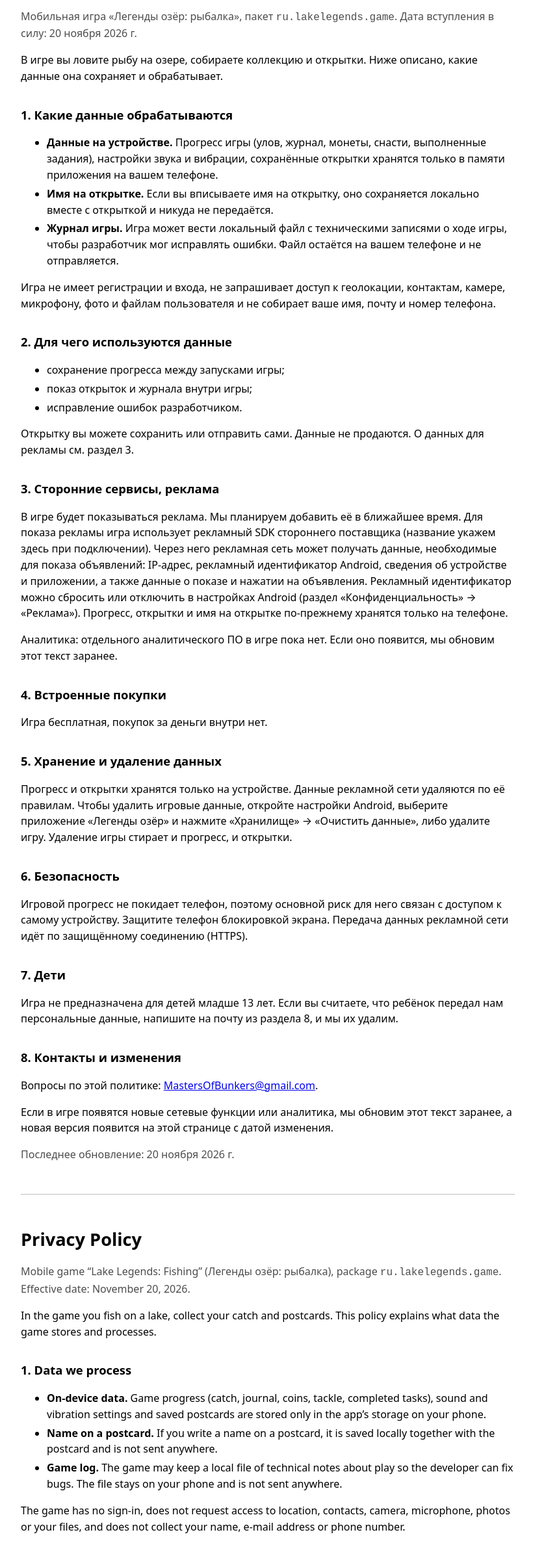
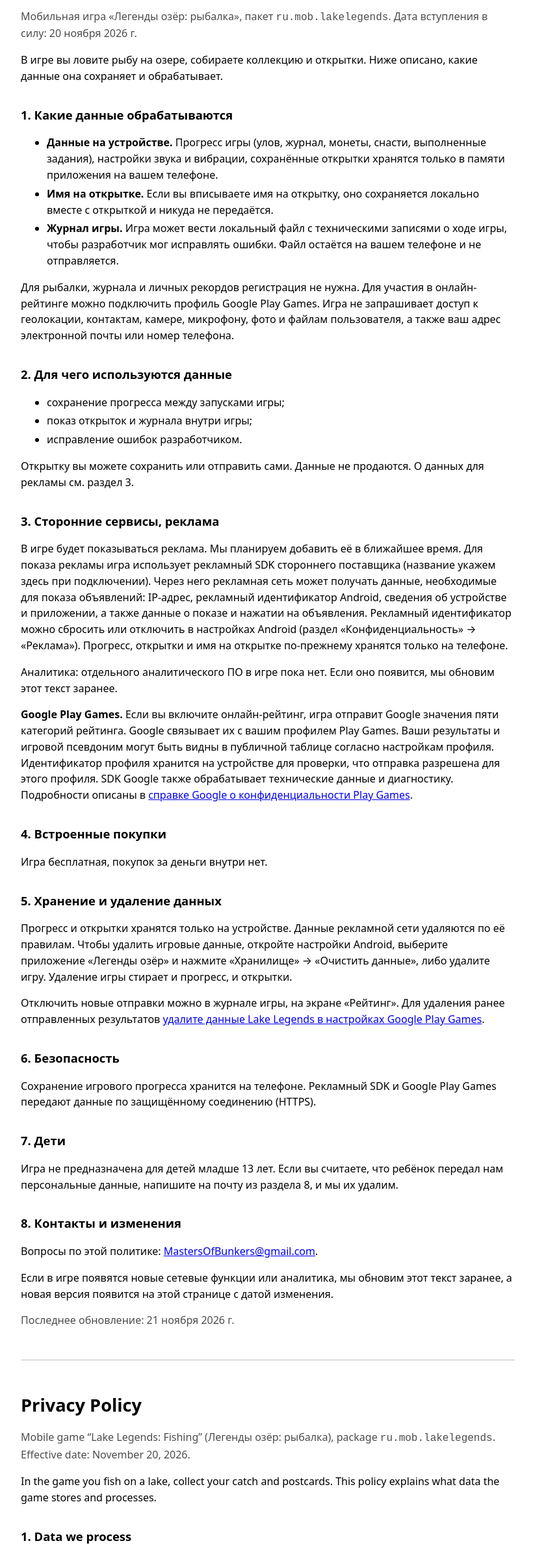
Before and after one commit to shcorpion/shcorpion.github.io, a plain HTML site: page fishing-policy.html in a window 1280 px wide. Shown: the part 117-2508 px from the top of the page at 65% size, without its empty margins (228-1048 px from the left). Drawn offline with Linux system fonts and the light colour scheme.

Commit message:
Update fishing-policy.html

```diff
--- a/fishing-policy.html
+++ b/fishing-policy.html
@@ -21,7 +21,7 @@
 
 <section id="ru" lang="ru">
 <h1>Политика конфиденциальности</h1>
-<p class="muted">Мобильная игра «Легенды озёр: рыбалка», пакет <code>ru.lakelegends.game</code>. Дата вступления в силу: 20 ноября 2026 г.</p>
+<p class="muted">Мобильная игра «Легенды озёр: рыбалка», пакет <code>ru.mob.lakelegends</code>. Дата вступления в силу: 20 ноября 2026 г.</p>
 
 <p>В игре вы ловите рыбу на озере, собираете коллекцию и открытки. Ниже описано, какие данные она сохраняет и обрабатывает.</p>
 
@@ -31,7 +31,7 @@
   <li><strong>Имя на открытке.</strong> Если вы вписываете имя на открытку, оно сохраняется локально вместе с открыткой и никуда не передаётся.</li>
   <li><strong>Журнал игры.</strong> Игра может вести локальный файл с техническими записями о ходе игры, чтобы разработчик мог исправлять ошибки. Файл остаётся на вашем телефоне и не отправляется.</li>
 </ul>
-<p>Игра не имеет регистрации и входа, не запрашивает доступ к геолокации, контактам, камере, микрофону, фото и файлам пользователя и не собирает ваше имя, почту и номер телефона.</p>
+<p>Для рыбалки, журнала и личных рекордов регистрация не нужна. Для участия в онлайн-рейтинге можно подключить профиль Google Play Games. Игра не запрашивает доступ к геолокации, контактам, камере, микрофону, фото и файлам пользователя, а также ваш адрес электронной почты или номер телефона.</p>
 
 <h2>2. Для чего используются данные</h2>
 <ul>
@@ -44,15 +44,17 @@
 <h2>3. Сторонние сервисы, реклама</h2>
 <p>В игре будет показываться реклама. Мы планируем добавить её в ближайшее время. Для показа рекламы игра использует рекламный SDK стороннего поставщика (название укажем здесь при подключении). Через него рекламная сеть может получать данные, необходимые для показа объявлений: IP-адрес, рекламный идентификатор Android, сведения об устройстве и приложении, а также данные о показе и нажатии на объявления. Рекламный идентификатор можно сбросить или отключить в настройках Android (раздел «Конфиденциальность» → «Реклама»). Прогресс, открытки и имя на открытке по-прежнему хранятся только на телефоне.</p>
 <p>Аналитика: отдельного аналитического ПО в игре пока нет. Если оно появится, мы обновим этот текст заранее.</p>
+<p><strong>Google Play Games.</strong> Если вы включите онлайн-рейтинг, игра отправит Google значения пяти категорий рейтинга. Google связывает их с вашим профилем Play Games. Ваши результаты и игровой псевдоним могут быть видны в публичной таблице согласно настройкам профиля. Идентификатор профиля хранится на устройстве для проверки, что отправка разрешена для этого профиля. SDK Google также обрабатывает технические данные и диагностику. Подробности описаны в <a href="https://support.google.com/googleplay/answer/3129346?hl=ru">справке Google о конфиденциальности Play Games</a>.</p>
 
 <h2>4. Встроенные покупки</h2>
 <p>Игра бесплатная, покупок за деньги внутри нет.</p>
 
 <h2>5. Хранение и удаление данных</h2>
 <p>Прогресс и открытки хранятся только на устройстве. Данные рекламной сети удаляются по её правилам. Чтобы удалить игровые данные, откройте настройки Android, выберите приложение «Легенды озёр» и нажмите «Хранилище» → «Очистить данные», либо удалите игру. Удаление игры стирает и прогресс, и открытки.</p>
+<p>Отключить новые отправки можно в журнале игры, на экране «Рейтинг». Для удаления ранее отправленных результатов <a href="https://support.google.com/googleplay/answer/9130646?hl=ru">удалите данные Lake Legends в настройках Google Play Games</a>.</p>
 
 <h2>6. Безопасность</h2>
-<p>Игровой прогресс не покидает телефон, поэтому основной риск для него связан с доступом к самому устройству. Защитите телефон блокировкой экрана. Передача данных рекламной сети идёт по защищённому соединению (HTTPS).</p>
+<p>Сохранение игрового прогресса хранится на телефоне. Рекламный SDK и Google Play Games передают данные по защищённому соединению (HTTPS).</p>
 
 <h2>7. Дети</h2>
 <p>Игра не предназначена для детей младше 13 лет. Если вы считаете, что ребёнок передал нам персональные данные, напишите на почту из раздела 8, и мы их удалим.</p>
@@ -60,14 +62,14 @@
 <h2>8. Контакты и изменения</h2>
 <p>Вопросы по этой политике: <a href="mailto:MastersOfBunkers@gmail.com">MastersOfBunkers@gmail.com</a>.</p>
 <p>Если в игре появятся новые сетевые функции или аналитика, мы обновим этот текст заранее, а новая версия появится на этой странице с датой изменения.</p>
-<p class="muted">Последнее обновление: 20 ноября 2026 г.</p>
+<p class="muted">Последнее обновление: 21 ноября 2026 г.</p>
 </section>
 
 <hr>
 
 <section id="en" lang="en">
 <h1>Privacy Policy</h1>
-<p class="muted">Mobile game “Lake Legends: Fishing” (Легенды озёр: рыбалка), package <code>ru.lakelegends.game</code>. Effective date: November 20, 2026.</p>
+<p class="muted">Mobile game “Lake Legends: Fishing” (Легенды озёр: рыбалка), package <code>ru.mob.lakelegends</code>. Effective date: November 20, 2026.</p>
 
 <p>In the game you fish on a lake, collect your catch and postcards. This policy explains what data the game stores and processes.</p>
 
@@ -77,7 +79,7 @@
   <li><strong>Name on a postcard.</strong> If you write a name on a postcard, it is saved locally together with the postcard and is not sent anywhere.</li>
   <li><strong>Game log.</strong> The game may keep a local file of technical notes about play so the developer can fix bugs. The file stays on your phone and is not sent anywhere.</li>
 </ul>
-<p>The game has no sign-in, does not request access to location, contacts, camera, microphone, photos or your files, and does not collect your name, e-mail address or phone number.</p>
+<p>Fishing, the journal, and personal records do not require an account. You can connect a Google Play Games profile to join the online rankings. The game does not ask for your location, contacts, camera, microphone, photos, files, email address, or phone number.</p>
 
 <h2>2. How we use the data</h2>
 <ul>
@@ -90,15 +92,17 @@
 <h2>3. Third-party services, ads</h2>
 <p>The game will show ads. We plan to add them soon. To show ads the game uses a third-party advertising SDK (we will name the provider here once it is connected). The ad network may receive the data needed to show ads: IP address, the Android advertising ID, device and app information, and data about ad views and clicks. You can reset or turn off the advertising ID in Android settings (Privacy → Ads). Progress, postcards and the name on a postcard are still stored only on your phone.</p>
 <p>Analytics: the game has no separate analytics software yet. If it is added, we will update this text beforehand.</p>
+<p><strong>Google Play Games.</strong> When you turn on online rankings, the game sends Google your scores in five ranking categories. Google associates them with your Play Games profile. Your scores and gamer name may appear on public leaderboards according to your profile settings. The profile ID is kept on your device so the game can check which profile you opted in with. Google’s SDK also processes technical and diagnostic data. See <a href="https://support.google.com/googleplay/answer/3129346">Google’s Play Games privacy guidance</a>.</p>
 
 <h2>4. In-app purchases</h2>
 <p>The game is free and has no purchases for money.</p>
 
 <h2>5. Retention and deletion</h2>
 <p>Progress and postcards are stored only on your device. Advertising network data is kept under its own rules. To delete game data, open Android settings, choose “Lake Legends”, then “Storage” → “Clear data”, or uninstall the game. Uninstalling the game deletes both progress and postcards.</p>
+<p>To stop sending new scores, turn off sharing in the journal’s Rankings screen. To remove scores already submitted, <a href="https://support.google.com/googleplay/answer/9130646">delete Lake Legends data in Google Play Games settings</a>.</p>
 
 <h2>6. Security</h2>
-<p>Game progress does not leave your phone, so its main risk is access to the device itself. Protect your phone with a screen lock. Data sent to the advertising network is transferred over a secure connection (HTTPS).</p>
+<p>Your game save stays on your phone. The advertising SDK and Google Play Games transfer data over HTTPS.</p>
 
 <h2>7. Children</h2>
 <p>The game is not intended for children under 13. If you believe a child has sent us personal data, write to the address in section 8 and we will delete it.</p>
@@ -106,7 +110,7 @@
 <h2>8. Contact and changes</h2>
 <p>Questions about this policy: <a href="mailto:MastersOfBunkers@gmail.com">MastersOfBunkers@gmail.com</a>.</p>
 <p>If the game adds new network features or analytics, we will update this text beforehand and publish the new version on this page with the date of the change.</p>
-<p class="muted">Last updated: November 20, 2026.</p>
+<p class="muted">Last updated: November 21, 2026.</p>
 </section>
 
 </body>
```
